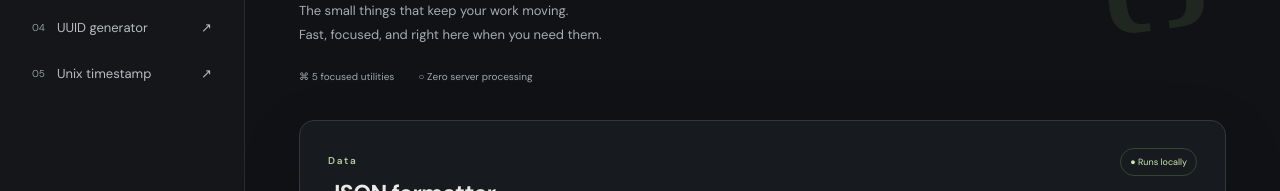
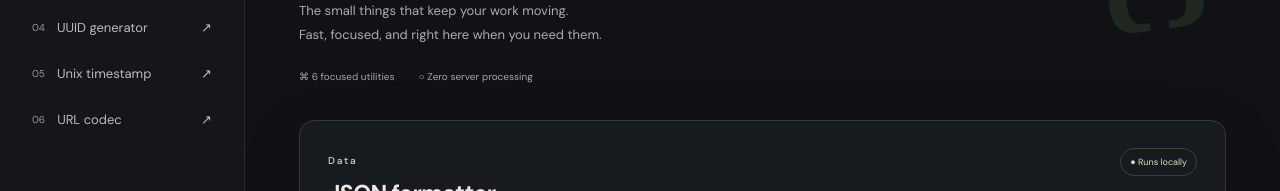
Before and after one commit to QuantumGod007/devkit-utilities, a React (Vite) app: page / in a window 1280 px wide. Shown: the part 310-501 px from the top of the page. Built offline with nearby package versions, Linux system fonts and the light colour scheme.

Commit message:
feat: add url codec

```diff
--- a/src/tools/registry.ts
+++ b/src/tools/registry.ts
@@ -4,4 +4,5 @@ import { base64Tool } from './base64.ts';
 import { passwordTool } from './password.ts';
 import { uuidTool } from './uuid.ts';
 import { timestampTool } from './timestamp.ts';
-export const tools:Tool[]=[jsonTool,base64Tool,passwordTool,uuidTool,timestampTool];
+import { urlTool } from './url.ts';
+export const tools:Tool[]=[jsonTool,base64Tool,passwordTool,uuidTool,timestampTool,urlTool];
--- /dev/null
+++ b/src/tools/url.ts
@@ -0,0 +1,3 @@
+import type { Tool } from '../types.ts';
+export function encode(value:string){return encodeURIComponent(value)} export function decode(value:string){try{return decodeURIComponent(value)}catch{throw new Error('Invalid percent encoding. Check incomplete escapes such as % or %2.')}}
+export const urlTool:Tool={id:"url",name:"URL codec",category:"Encoding",description:"Safely encode or decode a URL component, including Unicode characters.",sample:"hello world?name=\u4e16\u754c",actions:[{label:"Encode component",run:encode},{label:"Decode component",run:decode}]};
```
Also changed, not shown: 1 other file (tests, documents, lock files or other folders).
